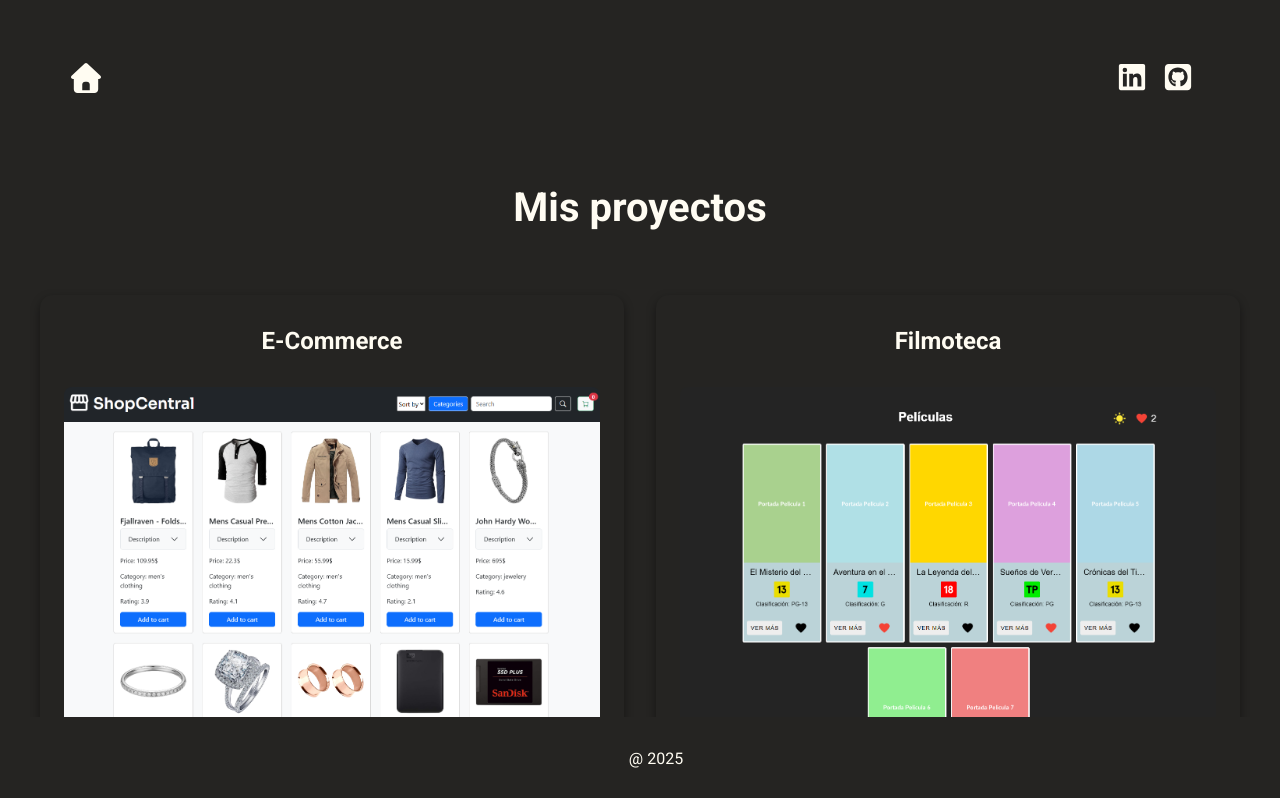
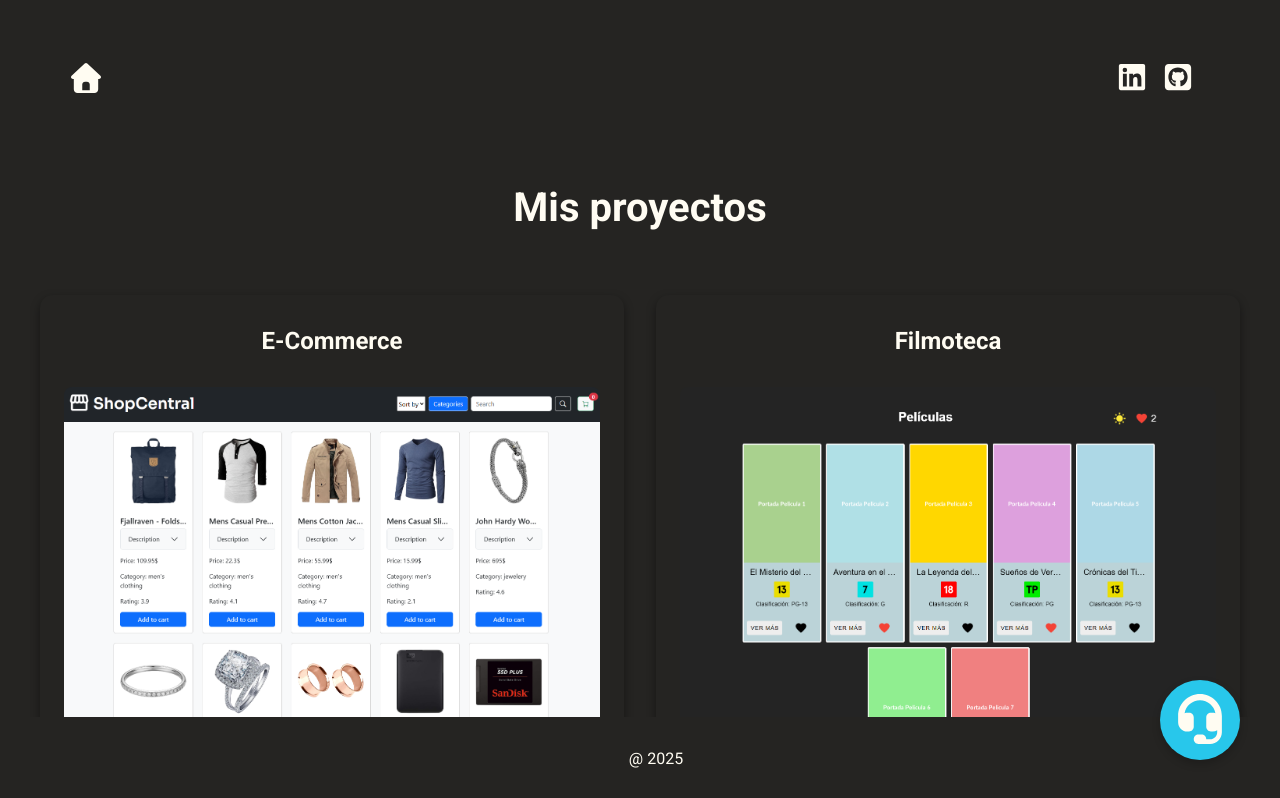
Before and after one commit to pablov-git/portfolio, a Vue app: page /projects in a window 1280 px wide. Shown: the top 798 px of the page. Built offline with nearby package versions, Linux system fonts and the light colour scheme.

Commit message:
I added a new project (AUJ landing page)

```diff
--- a/index.html
+++ b/index.html
@@ -10,7 +10,7 @@
       href="https://fonts.googleapis.com/css2?family=Roboto:ital,wght@0,100..900;1,100..900&display=swap"
       rel="stylesheet"
     />
-    <title>Vite App</title>
+    <title>Portfolio - Pablo Vacas Macarro</title>
   </head>
   <body>
     <div id="app"></div>
--- a/src/App.vue
+++ b/src/App.vue
@@ -3,6 +3,7 @@ import { RouterLink, RouterView } from 'vue-router'
 import { FontAwesomeIcon } from '@fortawesome/vue-fontawesome'
 import { faHouse } from '@fortawesome/free-solid-svg-icons'
 import { faLinkedin, faSquareGithub } from '@fortawesome/free-brands-svg-icons'
+import ChatButton from './components/chatButton.vue';
 
 function abrirEnlace(url) {
   window.open(url, "_blank", "noopener,noreferrer");
@@ -28,6 +29,7 @@ function abrirEnlace(url) {
 
   <footer>
     <p>@ 2025</p>
+    <ChatButton/>
   </footer>
 </template>
 
@@ -109,8 +111,10 @@ footer {
   width: 100%;
   background: var(--eerie-black);
   color: var(--floral-white);
-  text-align: center;
   padding: 1rem;
+  display: flex;
+  justify-content: center;
+  align-items: center;
 }
 
 @media (min-width: 1024px) {
--- a/src/components/ProjectCard.vue
+++ b/src/components/ProjectCard.vue
@@ -28,7 +28,6 @@ defineProps({
   flex-direction: column;
   align-items: center;
   transition: transform 0.3s ease, box-shadow 0.3s ease;
-  min-height: 300px;
 }
 
 .project_card:hover {
@@ -38,8 +37,12 @@ defineProps({
 
 .project_image {
   width: 100%;
+  height: 400px;
+  object-fit: cover;
+  object-position: top;
   border-radius: 0.5rem;
-  object-fit: cover;
+  margin-bottom: 2rem;
+  border-radius: 0.5rem;
   margin-bottom: 2rem;
 }
 
--- /dev/null
+++ b/src/components/chatButton.vue
@@ -0,0 +1,38 @@
+<script setup>
+import { FontAwesomeIcon } from '@fortawesome/vue-fontawesome'
+import { faHeadset } from '@fortawesome/free-solid-svg-icons'
+</script>
+
+<template>
+  <button class="chat-button">
+    <FontAwesomeIcon class="headset-icon" :icon="faHeadset" />
+  </button>
+</template>
+
+<style scoped>
+.chat-button {
+  position: fixed;
+  bottom: 40px;
+  right: 40px;
+  border-radius: 50%;
+  padding: 10px;
+  font-size: 20px;
+  background-color: var(--sky);
+  border: none;
+  cursor: pointer;
+  width: 80px;
+  height: 80px;
+  box-shadow: 0 4px 8px rgba(0,0,0,0.2);
+  transition: transform 0.2s ease;
+}
+
+.chat-button:hover {
+  transform: scale(1.05);
+}
+
+.headset-icon {
+  color: var(--floral-white);
+  width: 50px;
+  height: 50px;
+}
+</style>
--- a/src/views/ProjectView.vue
+++ b/src/views/ProjectView.vue
@@ -20,6 +20,12 @@ const projects = [
     technologies: ["JavaScript", "HTML5", "CSS3"],
     link: 'https://github.com/pablov-git/to-do-list'
   },
+  {
+    title: 'Agencia de viajes',
+    image: '/thumbnails/proyectoAgenciaViajes.png',
+    technologies: ["JavaScript", "HTML5", "CSS3"],
+    link: 'https://github.com/pablov-git/AUJ-landing-page'
+  }
 ]
 
 </script>
```
Also changed, not shown: 1 other file (tests, documents, lock files or other folders).
